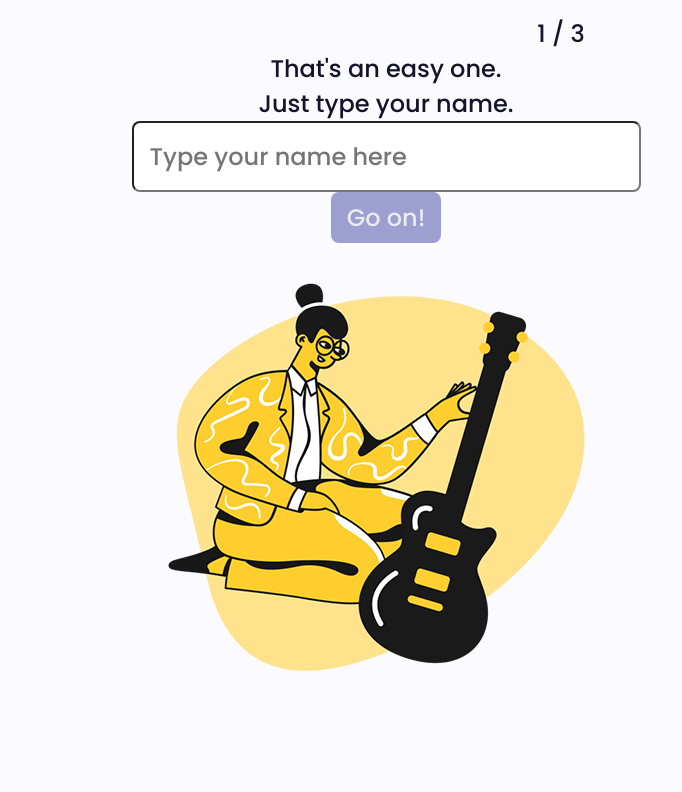
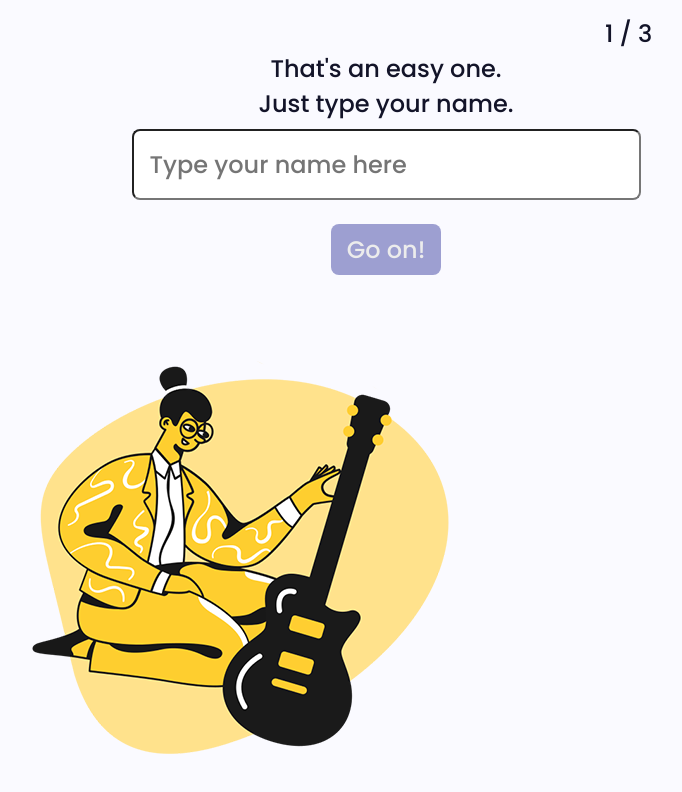
Before and after one commit to MarcoMaz/moody-app, a React (Create React App) app: page /#/question1 in a window 1280 px wide. Shown: the top 792 px of the page, without its empty margins (254-936 px from the left). Built offline with nearby package versions, Linux system fonts and the light colour scheme.

Commit message:
fix styling

```diff
--- a/src/views/Elaborating/Elaborating.scss
+++ b/src/views/Elaborating/Elaborating.scss
@@ -10,6 +10,10 @@
 
   &__headline {
     min-height: 2rem;
+  }
+
+  &__image {
+    text-align: center;
   }
 
   &__spinner {
@@ -33,6 +37,20 @@
   &__button {
     grid-column: 2 / span 2;
   }
+
+  @include tablet-viewport {
+
+    @include tablet-grid;
+
+    &__headline,
+    &__image {
+      grid-column: span 12;
+    }
+
+    &__button {
+      grid-column: 5 / span 4;
+    }
+  }
 }
 
 @keyframes spinner {
--- a/src/views/Questions/Question.scss
+++ b/src/views/Questions/Question.scss
@@ -30,7 +30,7 @@
 
   &__button {
     grid-column: 2 / span 2;
-    height: 0;
+    margin-top: 0.5rem;
 
     &__submit.-disabled {
       background-color: lighten($mirage, 60%);
@@ -39,7 +39,21 @@
 
 	// Styling for Question #1
 	&__label {
-		text-align: center;
+
+    @include phone-grid;
+
+    label,
+    input {
+      margin-bottom: 0.5rem;
+    }
+
+    label {
+      grid-column: span 4;
+    }
+
+    input {
+      grid-column: 2 / span 2;
+    }
 	}
 
   &__radio {
@@ -56,4 +70,58 @@
     grid-column: 2 / span 2;
 		position: relative;
 	}
+
+  @include tablet-viewport {
+
+    @include tablet-grid;
+
+    &__progress,
+    &__label,
+    &__radio,
+    &__image {
+      grid-column: span 12;
+    }
+
+    &__radio-item input[type=radio] + label:before {
+      top: 0.45rem;
+    }
+
+    &__button {
+      grid-column: 5 / span 4;
+    }
+  }
+
+  @include desktop-viewport {
+
+    @include desktop-grid;
+
+    &__progress,
+    &__label,
+    &__radio,
+    &__image {
+      grid-column: span 12;
+    }
+
+    &__label {
+
+      @include desktop-grid;
+
+      label {
+        grid-column: span 12;
+      }
+
+      input {
+        grid-column: 3 / span 8;
+      }
+    }
+
+    &__radio-item input[type=radio] + label:before {
+      top: 0.25rem;
+    }
+
+    &__button {
+      grid-column: 5 / span 4;
+      margin-top: 1rem;
+    }
+  }
 }
--- a/src/views/Results/Results.scss
+++ b/src/views/Results/Results.scss
@@ -1,5 +1,4 @@
 .Results {
-	// styles here
 
   @include phone-grid;
 
@@ -9,10 +8,15 @@
     grid-column: span 4;
   }
 
+  &__subheadline {
+    margin-bottom: 0.5rem;
+  }
+
   &__songs {
 
     @include phone-grid;
 
+    margin-bottom: 0.5rem;
     row-gap: 2rem;
 
     .Results__song {
@@ -28,4 +32,63 @@
   &__back {
     grid-column: 2 / span 2;
   }
+
+  @include tablet-viewport {
+
+    &__headline,
+    &__subheadline,
+    &__songs {
+      grid-column: span 12;
+    }
+
+    &__songs {
+
+      @include tablet-grid;
+
+      margin-bottom: 1rem;
+
+      .Results__song {
+        grid-column: span 4;
+      }
+    }
+
+    &__subheadline {
+      margin-bottom: 1rem;
+    }
+
+    &__back {
+      grid-column: 5 / span 4;
+    }
+
+    @include tablet-grid;
+  }
+
+  @include desktop-viewport {
+
+    @include desktop-grid;
+
+    &__headline,
+    &__subheadline,
+    &__songs {
+      grid-column: span 12;
+    }
+
+    &__subheadline,
+    &__songs {
+      margin-bottom: 1.5rem;
+    }
+
+    &__songs {
+
+      @include desktop-grid;
+
+      .Results__song {
+        grid-column: span 3;
+      }
+    }
+
+    &__back {
+      grid-column: 5 / span 4;
+    }
+  }
 }
--- a/src/views/SongChosen/SongChosen.scss
+++ b/src/views/SongChosen/SongChosen.scss
@@ -17,6 +17,10 @@
     grid-column: span 4;
   }
 
+  &__title {
+    margin: auto;
+  }
+
   &__image {
     grid-column: 2 / span 2;
   }
@@ -29,4 +33,18 @@
       margin-left: 1rem;
     }
   }
+
+  @include tablet-viewport {
+    height: 500px;
+    left: calc((100vw - 400px) / 2);
+    top: calc((100vh - 500px) / 2);
+    width: 400px;
+  }
+
+  @include desktop-viewport {
+    height: 550px;
+    left: calc((100vw - 500px) / 2);
+    top: calc((100vh - 550px) / 2);
+    width: 500px;
+  }
 }
```
